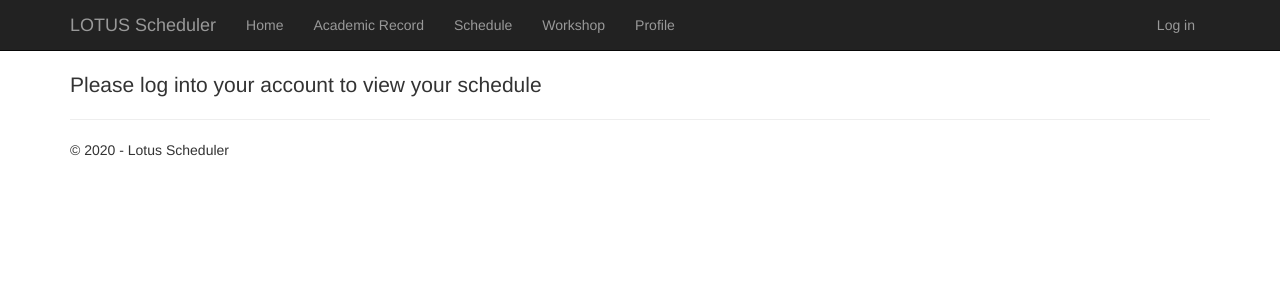
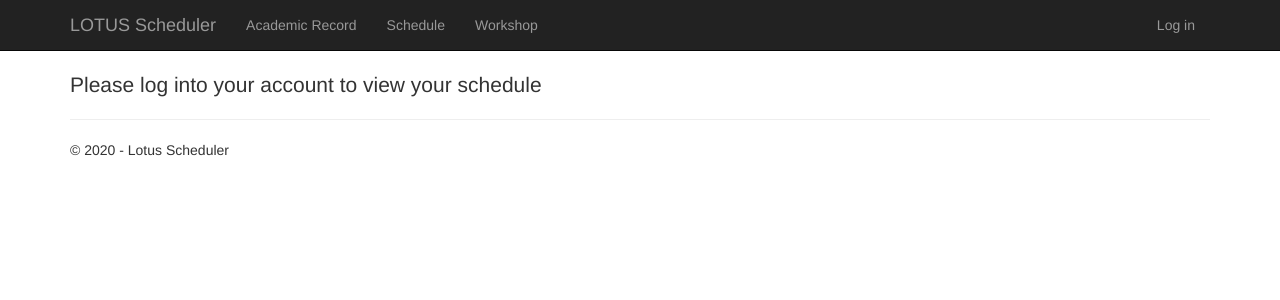
Before and after one commit to jabbasj/Class-Scheduler, a Django app: template DjangoProject_SOEN341/DjangoProject_SOEN341/app/templates/app/profile.html in a window 1280 px wide. Shown: the top 300 px of the page. Run offline with Django 3.2, Linux system fonts and the light colour scheme; the template is opened without the code that fills it: most values are stand-ins (such as "Sample title", 1, 10 or a date in 2020); some libraries are stand-ins or nearby versions.

Commit message:
Removed Home tab. Access profile by clicking on username next to logoff

```diff
--- a/DjangoProject_SOEN341/DjangoProject_SOEN341/app/templates/app/layout.html
+++ b/DjangoProject_SOEN341/DjangoProject_SOEN341/app/templates/app/layout.html
@@ -23,12 +23,9 @@
             </div>
             <div class="navbar-collapse collapse">
                 <ul class="nav navbar-nav">
-                    <li><a href="{% url 'home' %}">Home</a></li>
                     <li><a href="{% url 'record' %}">Academic Record</a></li>
                     <li><a href="{% url 'schedule' %}">Schedule</a></li>
                     <li><a href="{% url 'workshop' %}">Workshop</a></li>
-                    <li><a href="{% url 'profile' %}">Profile</a></li>
-
                 </ul>
                 {% include 'app/loginpartial.html' %}
             </div>
--- a/DjangoProject_SOEN341/DjangoProject_SOEN341/app/templates/app/loginpartial.html
+++ b/DjangoProject_SOEN341/DjangoProject_SOEN341/app/templates/app/loginpartial.html
@@ -2,7 +2,7 @@
 <form id="logoutForm" action="/logout" method="post" class="navbar-right">
     {% csrf_token %}
     <ul class="nav navbar-nav navbar-right">
-        <li><span class="navbar-brand">Hello, {{ user.first_name }}!</span></li>
+        <li><a href="{% url 'profile' %}" class="navbar-brand">Hello, {{ user.first_name }}!</a></li>
         <li><a href="javascript:document.getElementById('logoutForm').submit()">Log off</a></li>
     </ul>
 
```
